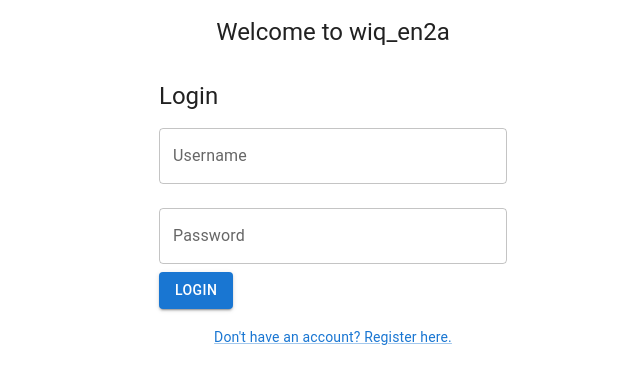
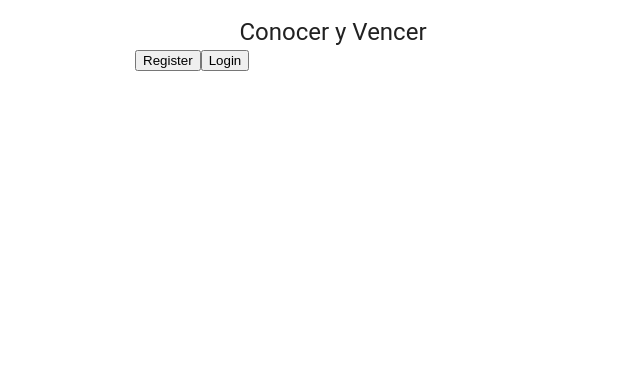
Before and after one commit to Arquisoft/wiq_en2a, a React (Create React App) app in the folder webapp/: page / in a window 1280 px wide. Shown: the top 384 px of the page, without its empty margins (307-947 px from the left). Built offline with nearby package versions, Linux system fonts and the light colour scheme.

Commit message:
First view with register and login button with no style applied yet

```diff
--- a/webapp/package.json
+++ b/webapp/package.json
@@ -46,13 +46,13 @@
     "@babel/plugin-transform-private-property-in-object": "^7.23.4",
     "axios-mock-adapter": "^1.22.0",
     "expect-puppeteer": "^9.0.2",
-    "typescript": "4.9.5",
     "jest": "^29.3.1",
     "jest-cucumber": "^3.0.1",
     "jest-environment-node": "^29.7.0",
     "mongodb-memory-server": "^9.1.4",
-    "puppeteer": "^21.7.0",
+    "puppeteer": "^2.1.1",
     "serve": "^14.2.1",
-    "start-server-and-test": "^2.0.3"
+    "start-server-and-test": "^2.0.3",
+    "typescript": "4.9.5"
   }
 }
--- a/webapp/src/App.css
+++ b/webapp/src/App.css
@@ -28,6 +28,18 @@
   color: #61dafb;
 }
 
+.app-button{
+  color: primary;
+  cursor: pointer;
+  margin-left: 16px;
+  border: 0;
+  border-radius: 999px;
+  padding: 6px 16px;
+  font-weight: bold;
+  border: 1px solid black;
+  transition: .3s ease background-color;
+}
+
 @keyframes App-logo-spin {
   from {
     transform: rotate(0deg);
--- a/webapp/src/App.js
+++ /dev/null
@@ -1,38 +0,0 @@
-import React, { useState } from 'react';
-import AddUser from './components/AddUser';
-import Login from './components/Login';
-import CssBaseline from '@mui/material/CssBaseline';
-import Container from '@mui/material/Container';
-import Typography from '@mui/material/Typography';
-import Link from '@mui/material/Link';
-
-function App() {
-  const [showLogin, setShowLogin] = useState(true);
-
-  const handleToggleView = () => {
-    setShowLogin(!showLogin);
-  };
-
-  return (
-    <Container component="main" maxWidth="xs">
-      <CssBaseline />
-      <Typography component="h1" variant="h5" align="center" sx={{ marginTop: 2 }}>
-        Welcome to wiq_en2a
-      </Typography>
-      {showLogin ? <Login /> : <AddUser />}
-      <Typography component="div" align="center" sx={{ marginTop: 2 }}>
-        {showLogin ? (
-          <Link name="gotoregister" component="button" variant="body2" onClick={handleToggleView}>
-            Don't have an account? Register here.
-          </Link>
-        ) : (
-          <Link component="button" variant="body2" onClick={handleToggleView}>
-            Already have an account? Login here.
-          </Link>
-        )}
-      </Typography>
-    </Container>
-  );
-}
-
-export default App;
--- /dev/null
+++ b/webapp/src/App.tsx
@@ -0,0 +1,39 @@
+import React, { useState } from 'react';
+import AddUser from './components/AddUser';
+import Login from './components/Login';
+import CssBaseline from '@mui/material/CssBaseline';
+import Container from '@mui/material/Container';
+import Typography from '@mui/material/Typography';
+import Init from './components/Init';
+
+function App() {
+  const [showLogin, setShowLogin] = useState(true);
+  const [showInit, setShowInit] = useState(true);
+
+  const handleToggleView = (state: boolean) => {
+    setShowLogin(state);
+  };
+
+  const handleLogginRegisterToggleView = (state?:boolean) => {
+    setShowInit(!showInit);
+    state? handleToggleView(state) : handleToggleView(false)
+  };
+
+  return (
+    <Container component="main" maxWidth="xs">
+      <CssBaseline />
+      <Typography component="h1" variant="h5" align="center" sx={{ marginTop: 2 }}>
+        Conocer y Vencer
+      </Typography>
+      {showInit ?
+       < Init changeView={handleLogginRegisterToggleView}/>
+       : showLogin?
+          <Login goBack={handleLogginRegisterToggleView} />
+          : <AddUser goBack={handleLogginRegisterToggleView}/>}
+
+
+    </Container>
+  );
+}
+
+export default App;
--- a/webapp/src/components/AddUser.js
+++ b/webapp/src/components/AddUser.tsx
@@ -5,7 +5,11 @@ import { Container, Typography, TextField, Button, Snackbar } from '@mui/materia
 
 const apiEndpoint = process.env.REACT_APP_API_ENDPOINT || 'http://localhost:8000';
 
-const AddUser = () => {
+type ActionProps = {
+  goBack:()=> void;
+}
+
+const AddUser = (props:ActionProps) => {
   const [username, setUsername] = useState('');
   const [password, setPassword] = useState('');
   const [error, setError] = useState('');
@@ -46,9 +50,12 @@ const AddUser = () => {
         value={password}
         onChange={(e) => setPassword(e.target.value)}
       />
-      <Button variant="contained" color="primary" onClick={addUser}>
+      <button  color="primary" onClick={addUser}>
         Add User
-      </Button>
+      </button>
+      <button color="primary" onClick={props.goBack}>
+        Go back
+      </button>
       <Snackbar open={openSnackbar} autoHideDuration={6000} onClose={handleCloseSnackbar} message="User added successfully" />
       {error && (
         <Snackbar open={!!error} autoHideDuration={6000} onClose={() => setError('')} message={`Error: ${error}`} />
--- /dev/null
+++ b/webapp/src/components/Init.tsx
@@ -0,0 +1,22 @@
+import React from 'react'
+
+type ActionProps = {
+    changeView:(boolean)=> void;
+}
+
+const Init = (props:ActionProps) =>{
+    return (
+        <div>
+          <button className={'app-button'}
+          onClick={(event: React.MouseEvent<HTMLElement>) => props.changeView(false)}>
+            Register
+          </button>
+          <button className={'app-button'}
+          onClick={(event: React.MouseEvent<HTMLElement>) => props.changeView(true)}>
+            Login
+          </button>
+        </div>
+    );
+};
+
+export default Init;
--- a/webapp/src/components/Login.js
+++ b/webapp/src/components/Login.tsx
@@ -3,7 +3,11 @@ import React, { useState } from 'react';
 import axios from 'axios';
 import { Container, Typography, TextField, Button, Snackbar } from '@mui/material';
 
-const Login = () => {
+type ActionProps = {
+    goBack:()=> void;
+}
+
+const Login = (props: ActionProps) => {
   const [username, setUsername] = useState('');
   const [password, setPassword] = useState('');
   const [error, setError] = useState('');
@@ -64,9 +68,12 @@ const Login = () => {
             value={password}
             onChange={(e) => setPassword(e.target.value)}
           />
-          <Button variant="contained" color="primary" onClick={loginUser}>
+          <button  color="primary" onClick={loginUser}>
             Login
-          </Button>
+          </button>
+          <button color="primary" onClick={props.goBack}>
+            Go back
+          </button>
           <Snackbar open={openSnackbar} autoHideDuration={6000} onClose={handleCloseSnackbar} message="Login successful" />
           {error && (
             <Snackbar open={!!error} autoHideDuration={6000} onClose={() => setError('')} message={`Error: ${error}`} />
--- a/webapp/src/index.js
+++ b/webapp/src/index.tsx
@@ -4,7 +4,7 @@ import './index.css';
 import App from './App';
 import reportWebVitals from './reportWebVitals';
 
-const root = ReactDOM.createRoot(document.getElementById('root'));
+const root = ReactDOM.createRoot(document.getElementById('root') as HTMLElement);
 root.render(
   <React.StrictMode>
     <App />
--- a/webapp/tsconfig.json
+++ b/webapp/tsconfig.json
@@ -5,6 +5,9 @@
         "ESNext",
         "dom"
       ],
+
+      "types":["node"],
+
       "outDir": "lib",
       "removeComments": true,
       "target": "ES6",
```
Also changed, not shown: webapp/src/components/Button.tsx (added, +25 -0 lines), 1 other file (tests, documents, lock files or other folders).
